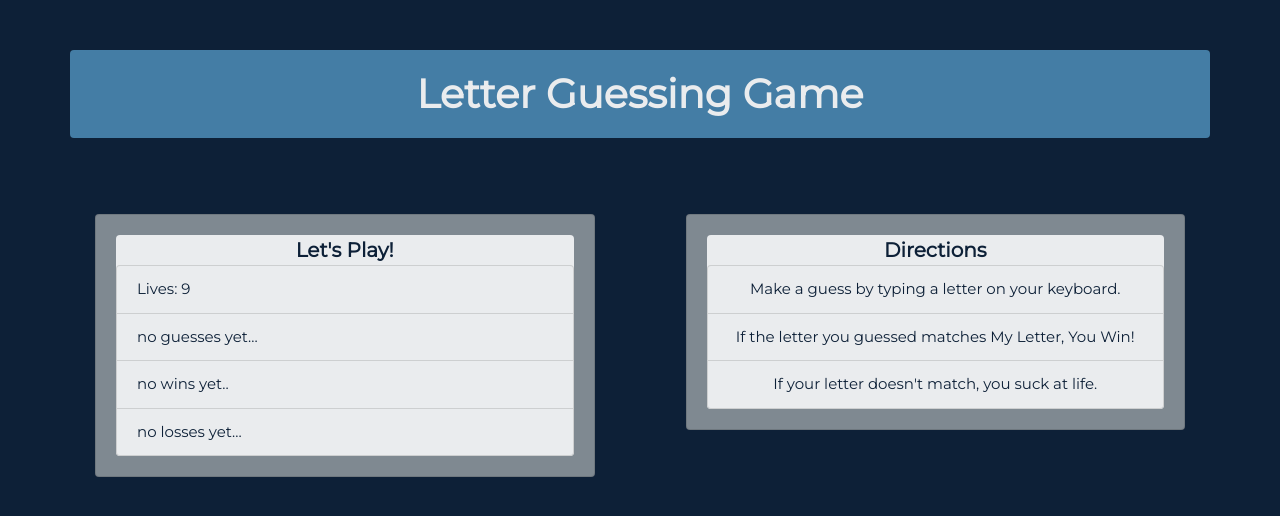
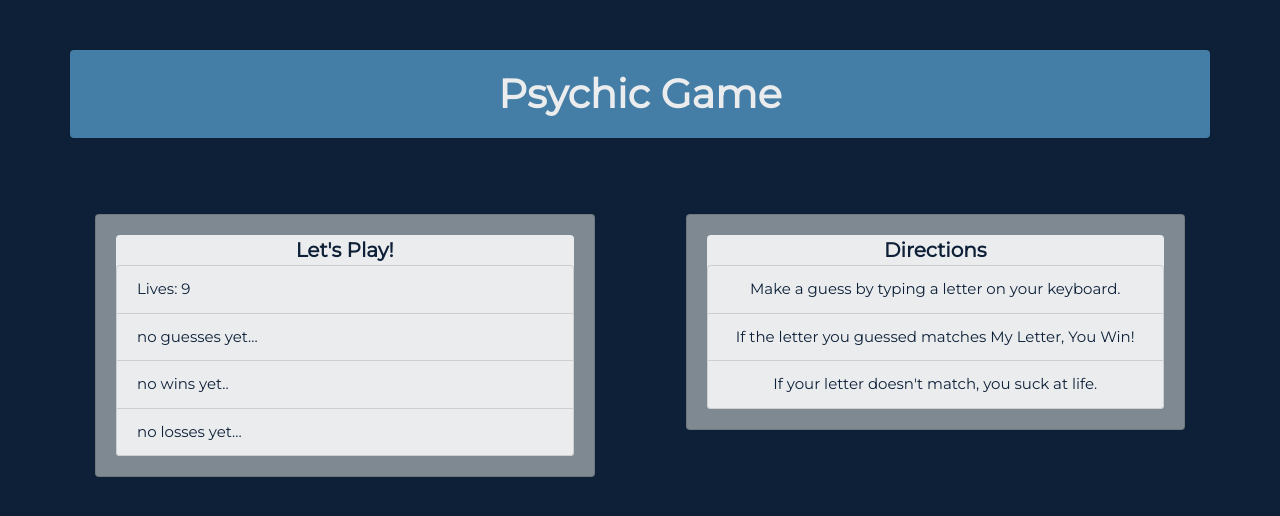
Before and after one commit to bobbiro2e/psychicGame, a plain HTML site: page index.html in a window 1280 px wide. Drawn offline with nearby package versions, Linux system fonts and the light colour scheme.

Commit message:
debugged

```diff
--- a/index.html
+++ b/index.html
@@ -4,7 +4,7 @@
 <head>
     <meta charset="utf-8" />
     <meta http-equiv="X-UA-Compatible" content="IE=edge">
-    <title>Letter Guessing Game</title>
+    <title>Psychic Game</title>
     <meta name="viewport" content="width=device-width, initial-scale=1">
     <link rel="stylesheet" href="https://stackpath.bootstrapcdn.com/bootstrap/4.1.3/css/bootstrap.min.css" integrity="sha384-MCw98/SFnGE8fJT3GXwEOngsV7Zt27NXFoaoApmYm81iuXoPkFOJwJ8ERdknLPMO"
         crossorigin="anonymous">
@@ -16,7 +16,7 @@
     <div class="container">
 
         <div class="row">
-            <h1 id="header" class="col-md-12 rounded">Letter Guessing Game</h1>
+            <h1 id="header" class="col-md-12 rounded">Psychic Game</h1>
 
         </div>
         <div class="row">
```
